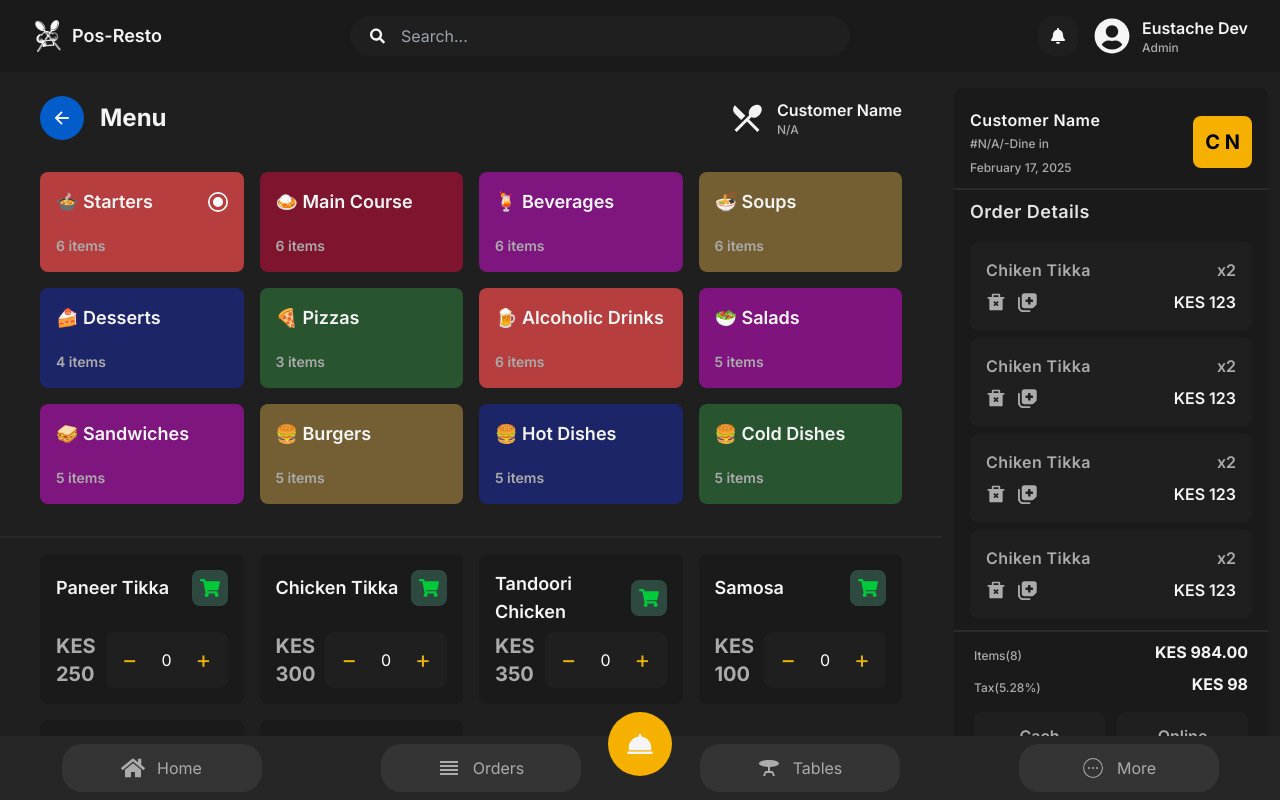
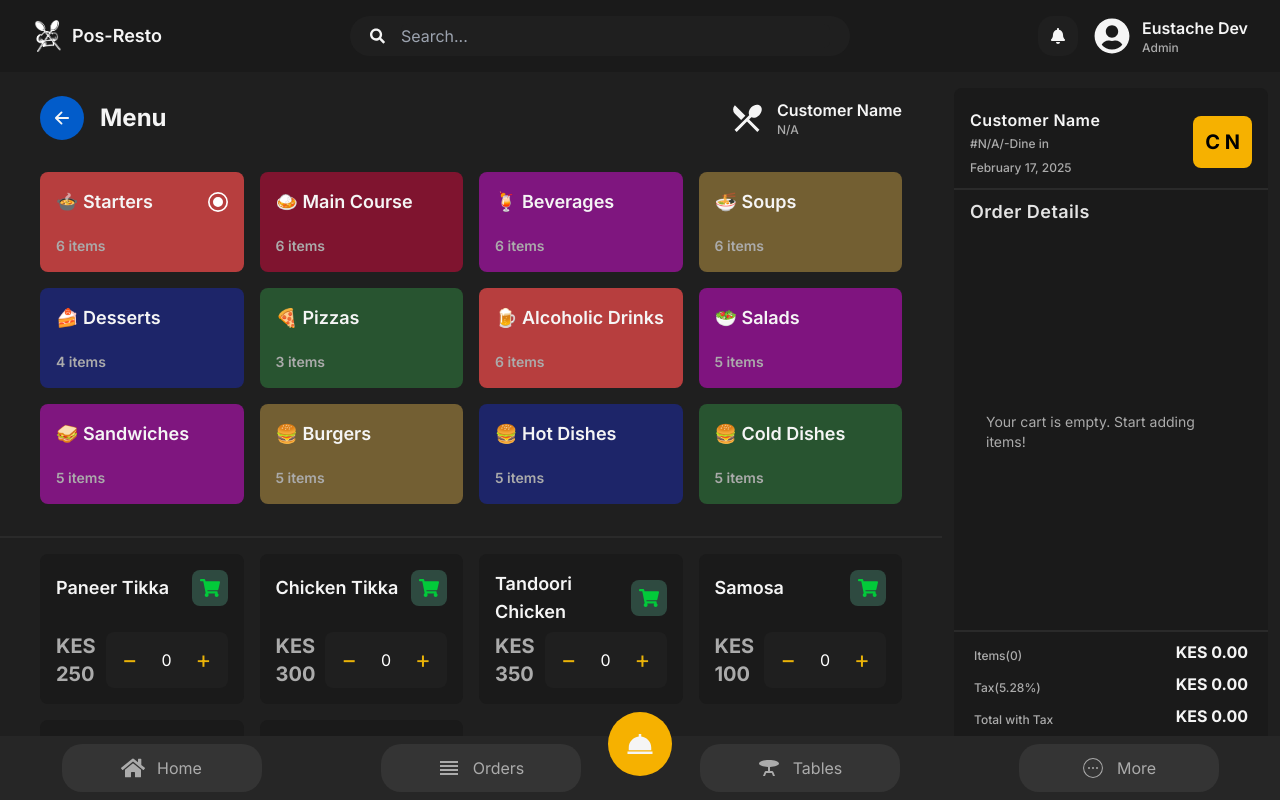
Before and after one commit to Eustachekamala/POS-Restaurant, a React (Vite) app: page /menu in a window 1280 px wide. Built offline with nearby package versions, Linux system fonts and the light colour scheme.

Commit message:
done with the bill info to calculate the price of items

```diff
--- a/src/components/Menu/BillInfo.jsx
+++ b/src/components/Menu/BillInfo.jsx
@@ -1,15 +1,27 @@
+import { getTotalPrice } from "../../redux/slices/cartSlice"
+import { useSelector } from "react-redux";
 
 
 const BillInfo = () => {
+  const cartData = useSelector(state => state.cart);
+  const total = useSelector(getTotalPrice);
+  const taxRate = 5.25;
+  const tax = (total * taxRate) / 100;
+  const totalPriceWithTax = total + tax;
+
   return (
     <>
       <div className="flex items-center justify-between px-5 mt-2">
-        <p className="text-xs text-[#ababab] font-medium mt-2">Items(8)</p>
-        <h1 className="text-[#f5f5f5] text-md font-bold">KES 984.00</h1>
+        <p className="text-xs text-[#ababab] font-medium mt-2">Items({cartData.length})</p>
+        <h1 className="text-[#f5f5f5] text-md font-bold">KES {total.toFixed(2)}</h1>
       </div>
       <div className="flex items-center justify-between px-5 mt-2">
         <p className="text-xs text-[#ababab] font-medium mt-2">Tax(5.28%)</p>
-        <h1 className="text-[#f5f5f5] text-md font-bold">KES 98</h1>
+        <h1 className="text-[#f5f5f5] text-md font-bold">KES {tax.toFixed(2)}</h1>
+      </div>
+      <div className="flex items-center justify-between px-5 mt-2">
+        <p className="text-xs text-[#ababab] font-medium mt-2">Total with Tax</p>
+        <h1 className="text-[#f5f5f5] text-md font-bold">KES {totalPriceWithTax.toFixed(2)}</h1>
       </div>
       <div className="flex items-center gap-3 px-5 mt-4">
         <button className="bg-[#1f1f1f] px-4 py-3 w-full rounded-lg text-[#ababab] font-semibold">Cach</button>
--- a/src/components/Menu/CartItems.jsx
+++ /dev/null
@@ -1,66 +0,0 @@
-import { RiDeleteBin2Fill } from "react-icons/ri"
-import { FaNotesMedical } from "react-icons/fa6"
-
-const CartItems = () => {
-  return (
-    <div className="px-4 py-2">
-        <h1 className="text-lg text-[#e4e4e4] font-semibold tracking-wide">Order Details</h1>
-        <div className="mt-4 overflow-y-scroll scrollbar-hide h-[380px]">
-        <div className="bg-[#1f1f1f] rounded-lg px-4 py-4 mb-2">
-            <div className="flex items-center justify-between">
-            <h1 className="text-[#ababab] font-semibold tracking-wide"> Chiken Tikka </h1>
-            <p className="text-[#ababab] font-semibold">x2</p>
-            </div>
-            <div className="flex items-center justify-between mt-2">
-            <div className="flex items-center gap-3">
-                <RiDeleteBin2Fill className="text-[#ababab] cursor-pointer" size={20}/>
-                <FaNotesMedical className="text-[#ababab] cursor-pointer" size={20}/>
-            </div>
-            <p className="text-[#f5f5f5] text-xd font-semibold">KES 123</p>
-            </div>
-        </div>
-        <div className="bg-[#1f1f1f] rounded-lg px-4 py-4 mb-2">
-            <div className="flex items-center justify-between">
-            <h1 className="text-[#ababab] font-semibold tracking-wide"> Chiken Tikka </h1>
-            <p className="text-[#ababab] font-semibold">x2</p>
-            </div>
-            <div className="flex items-center justify-between mt-2">
-            <div className="flex items-center gap-3">
-                <RiDeleteBin2Fill className="text-[#ababab] cursor-pointer" size={20}/>
-                <FaNotesMedical className="text-[#ababab] cursor-pointer" size={20}/>
-            </div>
-            <p className="text-[#f5f5f5] text-xd font-semibold">KES 123</p>
-            </div>
-        </div>
-        <div className="bg-[#1f1f1f] rounded-lg px-4 py-4 mb-2">
-            <div className="flex items-center justify-between">
-            <h1 className="text-[#ababab] font-semibold tracking-wide"> Chiken Tikka </h1>
-            <p className="text-[#ababab] font-semibold">x2</p>
-            </div>
-            <div className="flex items-center justify-between mt-2">
-            <div className="flex items-center gap-3">
-                <RiDeleteBin2Fill className="text-[#ababab] cursor-pointer" size={20}/>
-                <FaNotesMedical className="text-[#ababab] cursor-pointer" size={20}/>
-            </div>
-            <p className="text-[#f5f5f5] text-xd font-semibold">KES 123</p>
-            </div>
-        </div>
-        <div className="bg-[#1f1f1f] rounded-lg px-4 py-4 mb-2">
-            <div className="flex items-center justify-between">
-            <h1 className="text-[#ababab] font-semibold tracking-wide"> Chiken Tikka </h1>
-            <p className="text-[#ababab] font-semibold">x2</p>
-            </div>
-            <div className="flex items-center justify-between mt-2">
-            <div className="flex items-center gap-3">
-                <RiDeleteBin2Fill className="text-[#ababab] cursor-pointer" size={20}/>
-                <FaNotesMedical className="text-[#ababab] cursor-pointer" size={20}/>
-            </div>
-            <p className="text-[#f5f5f5] text-xd font-semibold">KES 123</p>
-            </div>
-        </div>
-        </div>
-    </div>
-)
-}
-
-export default CartItems
--- /dev/null
+++ b/src/components/Menu/CarttInfo.jsx
@@ -0,0 +1,74 @@
+import { RiDeleteBin2Fill } from "react-icons/ri";
+import { FaNotesMedical } from "react-icons/fa6";
+import { useDispatch, useSelector } from "react-redux";
+import { removeItem } from "../../redux/slices/cartSlice";
+import { useEffect, useRef } from "react";
+
+/**
+ * CartInfo component displays the details of the items in the cart.
+ * It uses Redux to fetch the cart data and provides functionality to remove items from the cart.
+ *
+ * @component
+ * @example
+ * return (
+ *   <CartInfo />
+ * )
+ *
+ * @returns {JSX.Element} The rendered component.
+ *
+ * @description
+ * - Uses `useSelector` to access the cart data from the Redux store.
+ * - Uses `useRef` to create a reference for the scrollable container.
+ * - Uses `useEffect` to scroll to the bottom of the container whenever the cart data changes.
+ * - Provides a `handleRemove` function to dispatch an action to remove an item from the cart.
+ * - Renders a message if the cart is empty, otherwise renders the list of items in the cart.
+ */
+const CartInfo = () => {
+    const cartData = useSelector((state) => state.cart);
+    const scrollRef = useRef();
+    const dispatch = useDispatch();
+
+    useEffect(() => {
+        if(scrollRef.current){
+            scrollRef.current.scrollTo({
+                top: scrollRef.current.scrollHeight,
+                behavior: "smooth"
+            })
+        }
+    }, [cartData]);
+
+    const handleRemove = (itemId) => {
+        dispatch(removeItem(itemId))
+    }
+
+    return (
+        <div className="px-4 py-2">
+            <h1 className="text-lg text-[#e4e4e4] font-semibold tracking-wide">Order Details</h1>
+            <div className="mt-4 overflow-y-scroll scrollbar-hide h-[380px]" ref={scrollRef}>
+                {cartData.length === 0 ? (
+                        <p className="px-4 py-2 text-[#ababab] text-sm flex justify-center items-center h-[380px]"> Your cart is empty. Start adding items!</p>
+                    ) : cartData.map((item) => {
+                    return (
+                        <div key={item.id} className="bg-[#1f1f1f] rounded-lg px-4 py-4 mb-2">
+                            <div className="flex items-center justify-between">
+                                <h1 className="text-[#ababab] font-semibold tracking-wide">
+                                    {item.name}
+                                </h1>
+                                <p className="text-[#ababab] font-semibold">x{item.quantity}</p>
+                            </div>
+                            <div className="flex items-center justify-between mt-2">
+                                <div className="flex items-center gap-3">
+                                    <RiDeleteBin2Fill onClick={() => handleRemove(item.id)} className="text-[#ababab] cursor-pointer" size={20} />
+                                    <FaNotesMedical className="text-[#ababab] cursor-pointer" size={20} />
+                                </div>
+                                <p className="text-[#f5f5f5] text-sm font-semibold">KES {item.price}</p>
+                            </div>
+                        </div>
+                    );
+                })}
+            </div>
+        </div>
+    );
+};
+
+export default CartInfo;
--- a/src/pages/Menu.jsx
+++ b/src/pages/Menu.jsx
@@ -3,7 +3,7 @@ import ButtonNav from "../components/shared/ButtonNav"
 import { MdRestaurantMenu } from "react-icons/md"
 import MenuContainer from "../components/Menu/MenuContainer"
 import CustomerInfo from "../components/Menu/CustomerInfo"
-import CartItems from "../components/Menu/CartItems"
+import CartInfo from "../components/Menu/CarttInfo"
 import BillInfo from "../components/Menu/BillInfo"
 import { useSelector } from "react-redux"
 
@@ -11,39 +11,47 @@ const Menu = () => {
   const customerData = useSelector(state => state.customer);
 
   return (
-   <section className="bg-[#1f1f1f] h-[calc(100vh-5rem)] overflow-hidden flex gap-3">
-      {/**Left Div */}
+   <section className="bg-[#1f1f1f] h-[calc(100vh-5rem)] overflow-hidden flex flex-col md:flex-row gap-3">
+    {/** Left Div */}
     <div className="flex-[3]">
         <div className="flex items-center justify-between px-10 py-4 mt-2">
             <div className="flex items-center gap-4">
-                    <BackButton/>
+                <BackButton />
                 <h1 className="text-[#f5f5f5] font-bold text-2xl">Menu</h1>
             </div>
             <div className="flex items-center justify-around gap-4">
                 <div className="flex items-center gap-3 cursor-pointer">
                     <MdRestaurantMenu className="text-[#f5f5f5] text-4xl" />
                     <div className="flex flex-col items-start">
-                          <h1 className="text-md text-[#f5f5f5] font-semibold">{customerData.customerName || "Customer Name"}</h1>
-                          <p className="text-xs text-[#ababab] font-medium">{customerData.tableNo || "N/A"}</p>
+                        <h1 className="text-md text-[#f5f5f5] font-semibold">
+                            {customerData.customerName || "Customer Name"}
+                        </h1>
+                        <p className="text-xs text-[#ababab] font-medium">
+                            {customerData.tableNo || "N/A"}
+                        </p>
                     </div>
                 </div>
             </div>
         </div>
-            <MenuContainer/>
-            </div>
-            {/**Right Div */}
-            <div className="flex-[1] bg-[#1a1a1a] mt-4 mr-3 h-[780px] rounded-lg pt-2">
-              {/**Customer Info */}
-                <CustomerInfo/>
-                <hr className="border-[#2a2a2a] border-t-2" />
-              {/**Cart Items */}
-                <CartItems/>
-                <hr className="border-[#2a2a2a] border-t-2" />
-              {/**Bills */}
-              <BillInfo/>
+        <MenuContainer />
     </div>
 
-      <ButtonNav/>
+    {/** Right Div */}
+    <div className="flex-[1] bg-[#1a1a1a] mt-4 mr-3 h-[780px] rounded-lg pt-2">
+        {/** Customer Info */}
+        <CustomerInfo />
+        <hr className="border-[#2a2a2a] border-t-2" />
+
+        {/** Cart Items */}
+        <CartInfo />
+        <hr className="border-[#2a2a2a] border-t-2" />
+
+        {/** Bills */}
+        <BillInfo />
+    </div>
+
+    {/** Button Navigation */}
+    <ButtonNav />
 </section>
   )
 }
--- a/src/redux/slices/cartSlice.js
+++ b/src/redux/slices/cartSlice.js
@@ -19,5 +19,6 @@ const cartSlice = createSlice({
 })
 
 
+export const getTotalPrice = (state) => state.cart.reduce((total,item) => total + item.price, 0);
 export const { addItems, removeItem } = cartSlice.actions
 export default cartSlice.reducer;
--- a/src/redux/store.js
+++ b/src/redux/store.js
@@ -1,9 +1,11 @@
 import { configureStore } from "@reduxjs/toolkit";
 import customerSlice from "./slices/customerSlice"
+import cartSlice from "./slices/cartSlice"
 
 const store = configureStore({
     reducer : {
-        customer : customerSlice
+        customer : customerSlice,
+        cart : cartSlice
     },
 
     devTools : import.meta.env.NODE_ENV !== "production",
```
Also changed, not shown: src/components/Menu/MenuContainer.jsx (+26 -11 lines). Lines whose indentation alone changed are shown as unchanged.
